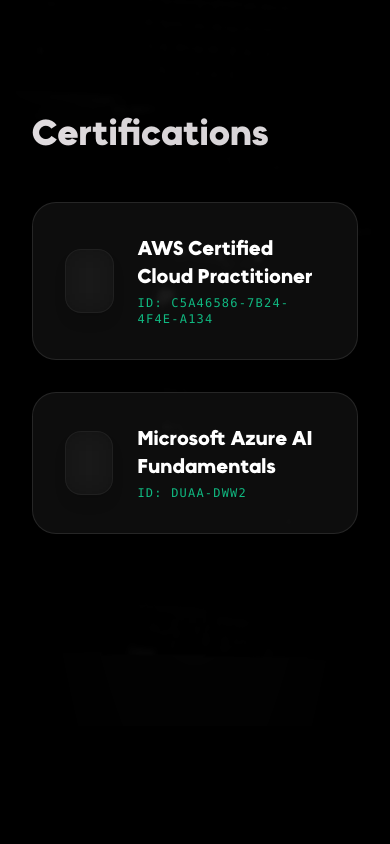
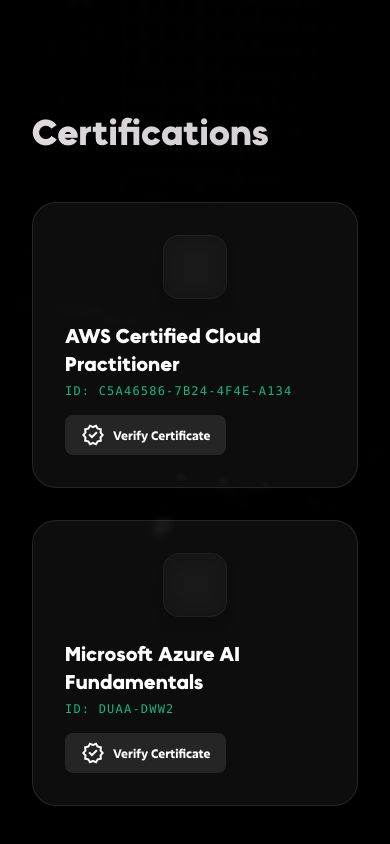
Before and after one commit to hirtic-s/hirtic-portfolio, a Next.js app: page / in a window 390 px wide. Shown: the part 7454-8298 px from the top of the page. Built offline with nearby package versions, Linux system fonts and the light colour scheme; some icons are missing.

Commit message:
certificate redirect add

```diff
--- a/src/app/page.tsx
+++ b/src/app/page.tsx
@@ -652,22 +652,30 @@
                         <section className="max-w-7xl mx-auto px-8 mb-32 scroll-mt-32" id="certifications">
                             <h2 className="text-4xl font-headline font-bold text-[#e5e1e4] mb-12">Certifications</h2>
                             <div className="grid grid-cols-1 md:grid-cols-2 gap-8">
-                                <div className="glass-card p-8 flex items-center gap-6 border border-primary/20 bg-primary-container/5 hover:bg-primary-container/10 transition-colors">
+                                <div className="glass-card p-8 flex flex-col md:flex-row items-center gap-6 border border-primary/20 bg-primary-container/5 hover:bg-primary-container/10 transition-colors">
                                     <div className="w-16 h-16 rounded-2xl bg-surface-container-high/40 backdrop-blur-md border border-white/5 flex items-center justify-center p-3 transition-all duration-300 shadow-lg group-hover:scale-105">
                                         <StackIcon name="aws" variant="light" className="w-full h-full aws-logo-white" />
                                     </div>
-                                    <div>
+                                    <div className="flex-1">
                                         <h4 className="text-xl font-headline font-bold text-white">AWS Certified Cloud Practitioner</h4>
-                                        <p className="text-xs text-[#10b981] mt-1 font-mono uppercase tracking-widest">ID: c5a46586-7b24-4f4e-a134</p>
+                                        <p className="text-xs text-[#10b981] mt-1 font-mono uppercase tracking-widest mb-4">ID: c5a46586-7b24-4f4e-a134</p>
+                                        <a href="https://www.credly.com/badges/60dba673-b120-4d91-8fd5-bf8fc8f592a0" target="_blank" rel="noopener noreferrer" className="inline-flex items-center gap-2 px-4 py-2 rounded-xl bg-primary/10 text-primary text-xs font-bold hover:bg-primary hover:text-on-primary transition-all duration-300">
+                                            <span className="material-symbols-outlined text-sm">verified</span>
+                                            Verify Certificate
+                                        </a>
                                     </div>
                                 </div>
-                                <div className="glass-card p-8 flex items-center gap-6 border border-tertiary/20 bg-tertiary-container/5 hover:bg-tertiary-container/10 transition-colors">
+                                <div className="glass-card p-8 flex flex-col md:flex-row items-center gap-6 border border-tertiary/20 bg-tertiary-container/5 hover:bg-tertiary-container/10 transition-colors">
                                     <div className="w-16 h-16 rounded-2xl bg-surface-container-high/40 backdrop-blur-md border border-white/5 flex items-center justify-center p-3 transition-all duration-300 shadow-lg group-hover:scale-105">
                                         <StackIcon name="azure" variant="light" className="w-full h-full" />
                                     </div>
-                                    <div>
+                                    <div className="flex-1">
                                         <h4 className="text-xl font-headline font-bold text-white">Microsoft Azure AI Fundamentals</h4>
-                                        <p className="text-xs text-[#10b981] mt-1 font-mono uppercase tracking-widest">ID: dUaa-DwW2</p>
+                                        <p className="text-xs text-[#10b981] mt-1 font-mono uppercase tracking-widest mb-4">ID: dUaa-DwW2</p>
+                                        <a href="https://www.credly.com/earner/earned/badge/b4581db1-e0dd-44e0-9960-1d0a96c8c54f" target="_blank" rel="noopener noreferrer" className="inline-flex items-center gap-2 px-4 py-2 rounded-xl bg-tertiary/10 text-tertiary text-xs font-bold hover:bg-tertiary hover:text-on-tertiary transition-all duration-300">
+                                            <span className="material-symbols-outlined text-sm">verified</span>
+                                            Verify Certificate
+                                        </a>
                                     </div>
                                 </div>
                             </div>
--- a/src/components/Certifications.tsx
+++ b/src/components/Certifications.tsx
@@ -5,6 +5,7 @@
     color: "bg-[#1a2332]",
     iconColor: "text-[#48bb78]",
     icon: "M9 12l2 2 4-4m5.618-4.016A11.955 11.955 0 0112 2.944a11.955 11.955 0 01-8.618 3.04A12.02 12.02 0 003 9c0 5.591 3.824 10.29 9 11.622 5.176-1.332 9-6.03 9-11.622 0-1.042-.133-2.052-.382-3.016z",
+    verificationUrl: "https://www.credly.com/badges/60dba673-b120-4d91-8fd5-bf8fc8f592a0"
   },
   {
     title: "Microsoft Azure AI Fundamentals",
@@ -12,6 +13,7 @@
     color: "bg-[#2a1a1a]",
     iconColor: "text-[#e53e3e]",
     icon: "M9 3v2m6-2v2M9 19v2m6-2v2M5 9H3m2 6H3m18-6h-2m2 6h-2M7 19h10a2 2 0 002-2V7a2 2 0 00-2-2H7a2 2 0 00-2 2v10a2 2 0 002 2zM9 9h6v6H9V9z",
+    verificationUrl: "https://www.credly.com/earner/earned/badge/b4581db1-e0dd-44e0-9960-1d0a96c8c54f"
   },
 ];
 
@@ -25,11 +27,11 @@
           {certs.map((cert) => (
             <div
               key={cert.title}
-              className={`${cert.color} border border-card-border rounded-xl p-5 flex items-center gap-4`}
+              className={`${cert.color} border border-card-border rounded-xl p-6 flex flex-col sm:flex-row items-center sm:items-start gap-4 transition-all duration-300 hover:shadow-lg`}
             >
-              <div className="w-10 h-10 rounded-lg bg-black/30 flex items-center justify-center flex-shrink-0">
+              <div className="w-12 h-12 rounded-lg bg-black/30 flex items-center justify-center flex-shrink-0">
                 <svg
-                  className={`w-5 h-5 ${cert.iconColor}`}
+                  className={`w-6 h-6 ${cert.iconColor}`}
                   fill="none"
                   stroke="currentColor"
                   viewBox="0 0 24 24"
@@ -42,11 +44,22 @@
                   />
                 </svg>
               </div>
-              <div>
-                <h3 className="text-white font-semibold text-sm">
+              <div className="flex-1 text-center sm:text-left">
+                <h3 className="text-white font-semibold text-base mb-1">
                   {cert.title}
                 </h3>
-                <p className="text-[#10b981] text-xs mt-1">ID: {cert.id}</p>
+                <p className="text-[#10b981] text-xs font-mono mb-4 uppercase tracking-wider">ID: {cert.id}</p>
+                <a
+                  href={cert.verificationUrl}
+                  target="_blank"
+                  rel="noopener noreferrer"
+                  className="inline-flex items-center gap-2 px-4 py-2 rounded-lg bg-white/5 text-white/80 text-xs font-medium hover:bg-white/10 hover:text-white transition-all duration-300 border border-white/10"
+                >
+                  <svg className="w-4 h-4" fill="none" stroke="currentColor" viewBox="0 0 24 24">
+                    <path strokeLinecap="round" strokeLinejoin="round" strokeWidth={2} d="M9 12l2 2 4-4m5.618-4.016A11.955 11.955 0 0112 2.944a11.955 11.955 0 01-8.618 3.04A12.02 12.02 0 003 9c0 5.591 3.824 10.29 9 11.622 5.176-1.332 9-6.03 9-11.622 0-1.042-.133-2.052-.382-3.016z" />
+                  </svg>
+                  Verify Now
+                </a>
               </div>
             </div>
           ))}
```
